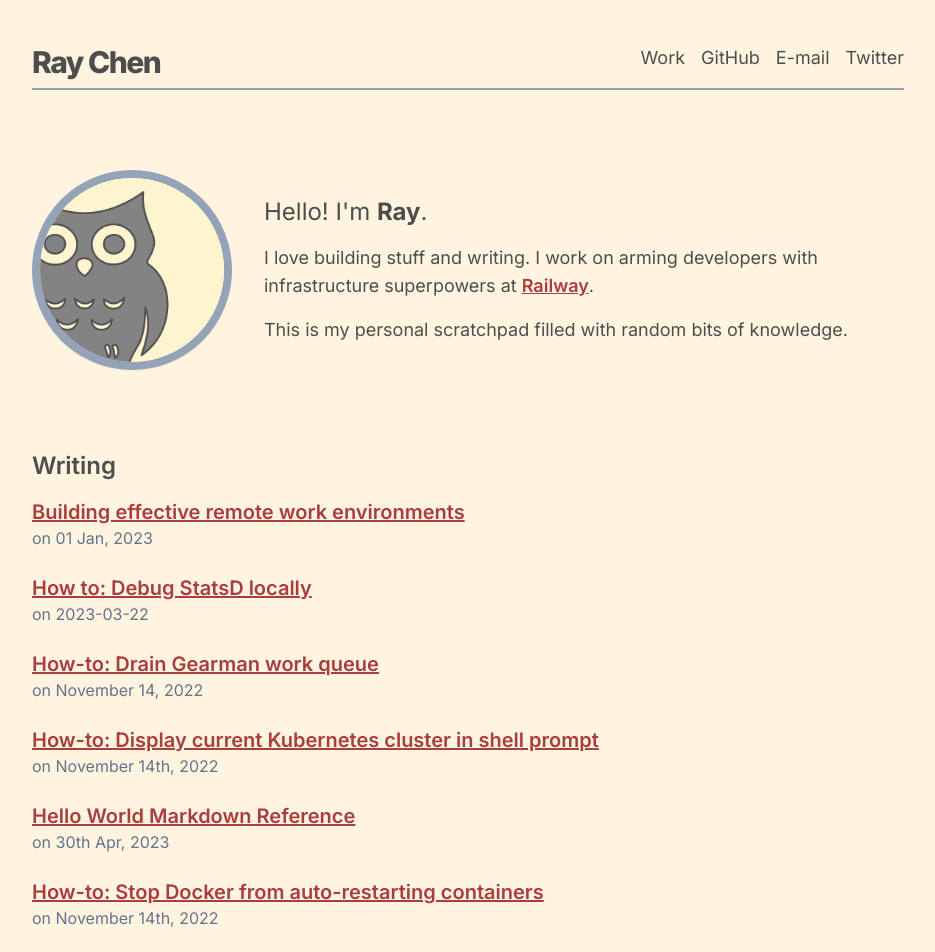
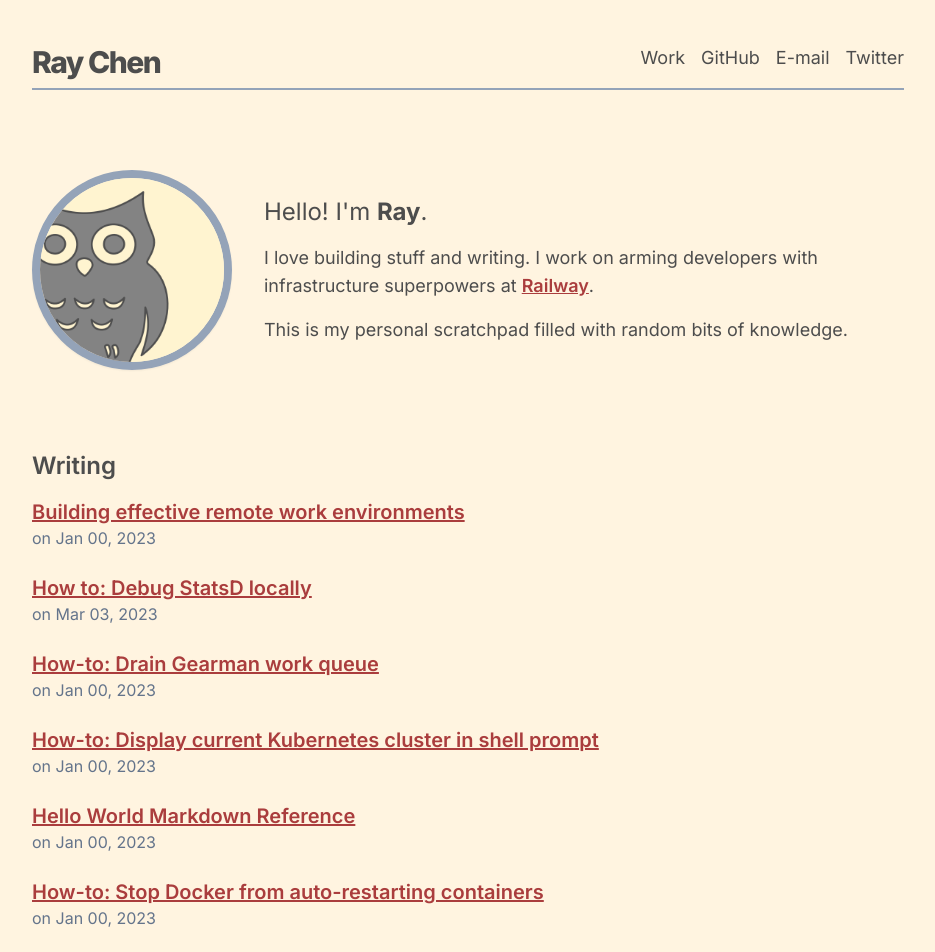
Before and after one commit to half0wl/raychen.io, a Next.js app: page / in a window 1280 px wide. Shown: the top 952 px of the page, without its empty margins (172-1107 px from the left). Built offline with nearby package versions, Linux system fonts and the light colour scheme.

Commit message:
proper dates

```diff
--- a/src/content/building-effective-work-environments.md
+++ b/src/content/building-effective-work-environments.md
@@ -1,7 +1,7 @@
 ---
 title: "Building effective remote work environments"
 slug: "building-effective-remote-work-environments"
-publishedAt: "01 Jan, 2023"
+publishedAt: "2023-01-1"
 keywords:
   - "remote-work"
 featured: true
--- a/src/content/drain-gearman-work-queue.mdx
+++ b/src/content/drain-gearman-work-queue.mdx
@@ -1,7 +1,7 @@
 ---
 title: "How-to: Drain Gearman work queue"
 slug: "how-to-drain-gearman-work-queue"
-publishedAt: "November 14, 2022"
+publishedAt: "2023-01-01"
 keywords:
   - "how-to"
   - "gearman"
--- a/src/content/k8s-context-shell.mdx
+++ b/src/content/k8s-context-shell.mdx
@@ -1,7 +1,7 @@
 ---
 title: "How-to: Display current Kubernetes cluster in shell prompt"
 slug: "how-to-display-current-k8s-cluster-in-shell-prompt"
-publishedAt: "November 14th, 2022"
+publishedAt: "2023-01-01"
 keywords:
   - "how-to"
   - "kubernetes"
--- a/src/content/md.mdx
+++ b/src/content/md.mdx
@@ -1,6 +1,6 @@
 ---
 title: Hello World Markdown Reference
-publishedAt: '30th Apr, 2023'
+publishedAt: "2023-01-01"
 slug: 'markdown-reference'
 description: "What follows from here is just a bunch of absolute nonsense I've written to dogfood the plugin itself. It includes every sensible typographic element I could think of, like **bold text**, unordered lists, ordered lists, code blocks, block quotes, _and even italics_."
 keywords: "foo,bar,baz"
--- a/src/content/prevent-docker-autostart.mdx
+++ b/src/content/prevent-docker-autostart.mdx
@@ -1,7 +1,7 @@
 ---
 title: "How-to: Stop Docker from auto-restarting containers"
-slug: "/how-to-stop-docker-from-auto-restarting-containers"
-publishedAt: "November 14th, 2022"
+slug: "how-to-stop-docker-from-auto-restarting-containers"
+publishedAt: "2023-01-01"
 keywords:
   - "how-to"
   - "docker"
--- a/src/content/typescript-neovim.mdx
+++ b/src/content/typescript-neovim.mdx
@@ -1,7 +1,7 @@
 ---
 title: "neovim + TypeScript = ⚡️"
 slug: "neovim-typescript"
-publishedAt: "March 15th, 2023"
+publishedAt: "2023-01-01"
 keywords:
   - "neovim"
   - "typescript"
--- a/src/pages/blog/[slug].tsx
+++ b/src/pages/blog/[slug].tsx
@@ -1,6 +1,7 @@
 import Head from '@/components/head'
 import mdxComponents from '@/components/mdx'
 import { compileAllMdx, Mdx } from '@/lib/build'
+import { formatDate } from '@/utils'
 import { MDXRemote } from 'next-mdx-remote'
 import Link from 'next/link'
 
@@ -33,6 +34,9 @@ export const getStaticProps = async ({
   if (!ours) {
     throw new Error(`file not found for slug: ${params.slug}`)
   }
+  ours.frontmatter.publishedAt = formatDate(
+    new Date(ours.frontmatter.publishedAt),
+  )
   return { props: { compiled: ours } }
 }
 
--- a/src/pages/index.tsx
+++ b/src/pages/index.tsx
@@ -1,5 +1,6 @@
 import ArticleLink from '@/components/article-link'
 import Head from '@/components/head'
+import { formatDate } from '@/utils'
 import { compileAllMdx } from '@/lib/build'
 import Image from 'next/image'
 import Link from 'next/link'
@@ -54,7 +55,7 @@ const Home: React.FC<ComponentProps> = ({ articles }) => {
             <li>
               <ArticleLink
                 title="Blah"
-                publishedAt='01 January, 2023'
+                publishedAt="01 January, 2023"
                 inExternalSite={{ articleLink: '', siteLink: '', name: 'blah' }}
               />
             </li>
@@ -70,7 +71,7 @@ export const getStaticProps = async (): Promise<StaticPropsOut> => ({
     articles: (await compileAllMdx()).map((c) => ({
       title: c.frontmatter.title,
       slug: `/blog/${c.frontmatter.slug}`,
-      publishedAt: c.frontmatter.publishedAt,
+      publishedAt: formatDate(new Date(c.frontmatter.publishedAt)),
     })),
   },
 })
```
